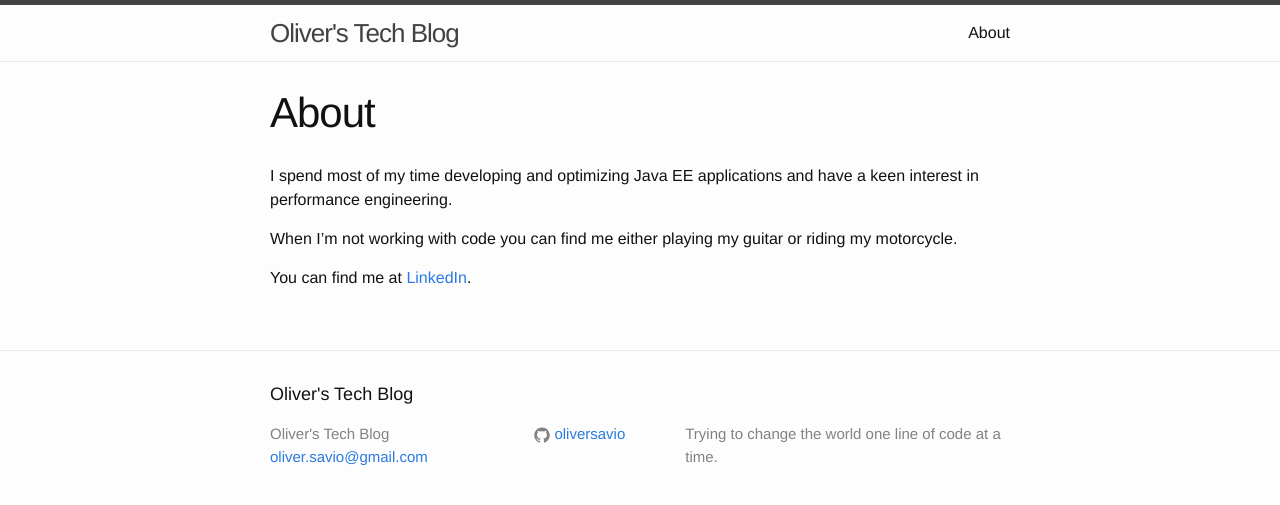
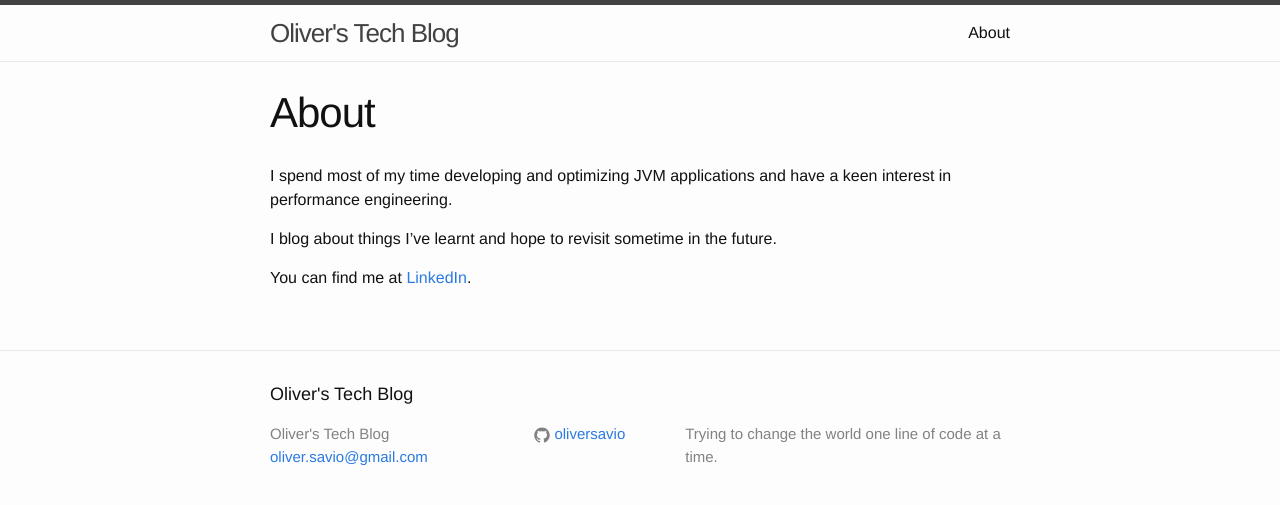
Before and after one commit to oliversavio/oliversavio.github.io, a Jekyll site: the page built from about.md, in a window 1280 px wide. Shown: the top 505 px of the page. Built offline with Jekyll 4.4.1, drawn with Linux system fonts in a browser that asks for light colours.

```diff
--- a/about.md
+++ b/about.md
@@ -4,8 +4,8 @@ title: About
 permalink: /about/
 ---
 
-I spend most of my time developing and optimizing Java EE applications and have a keen interest in performance engineering.
+I spend most of my time developing and optimizing JVM applications and have a keen interest in performance engineering.
 
-When I'm not working with code you can find me either playing my guitar or riding my motorcycle.
+I blog about things I've learnt and hope to revisit sometime in the future.
 
 You can find me at [LinkedIn](https://in.linkedin.com/in/oliver-mascarenhas-71718b16).
```
Also changed, not shown: _config.yml (line endings or trailing spaces), 2 other files.
